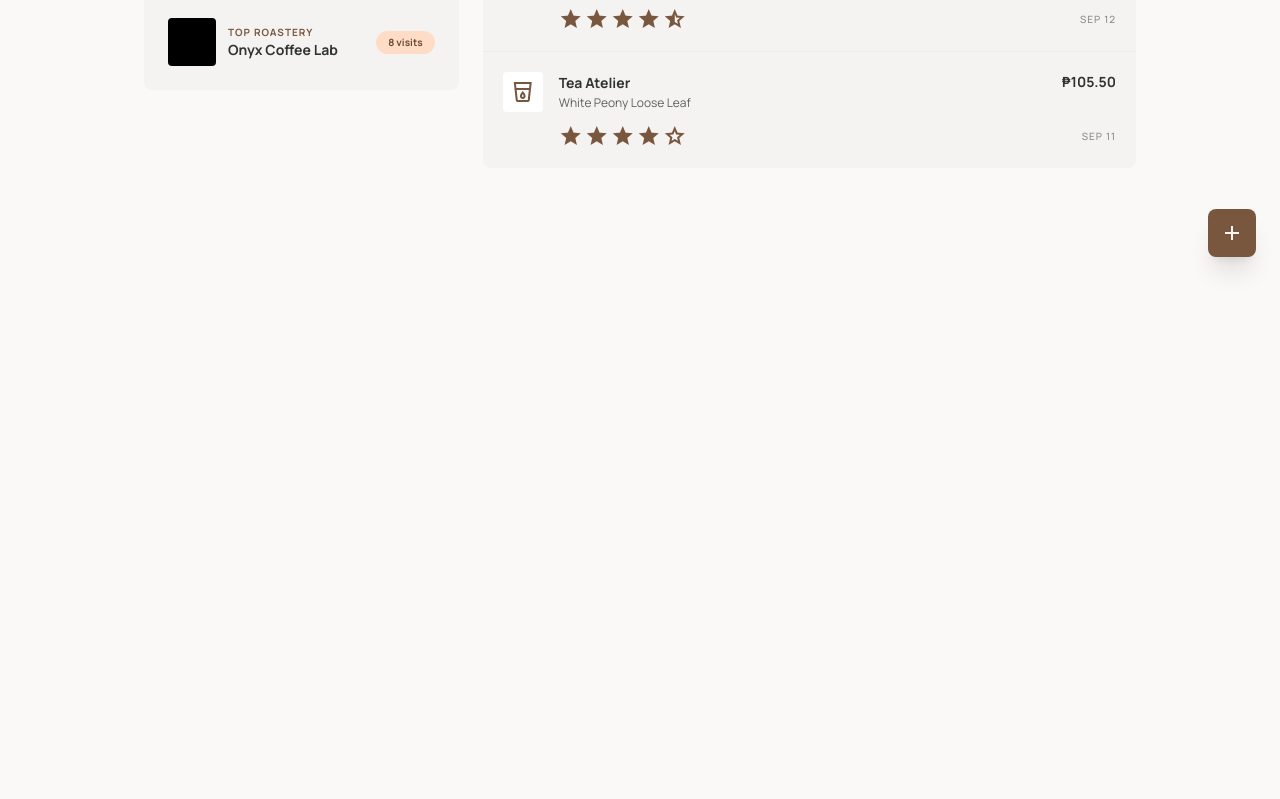
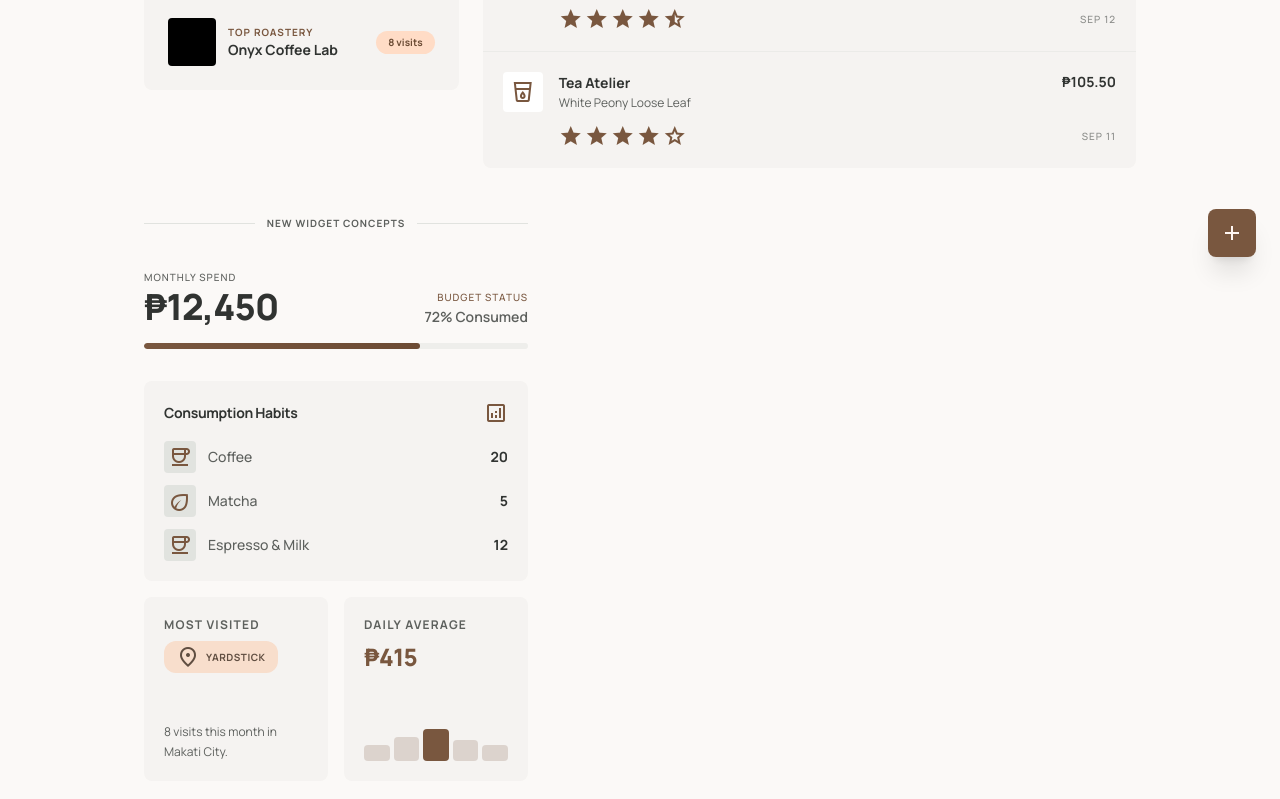
Before and after one commit to airemcs/brew-memoir, a Next.js app: page / in a window 1280 px wide. Shown: the part 519-1318 px from the top of the page. Before the commit the page ends 884 px from the top, so only its background shows below. Built offline with nearby package versions, Linux system fonts and the light colour scheme.

Commit message:
Create Additional Widgets

```diff
--- a/src/app/page.tsx
+++ b/src/app/page.tsx
@@ -1,5 +1,5 @@
 import Link from "next/link";
-import type { BeverageCategory, IEntry, OverviewStats } from "@/types";
+import type { BeverageCategory, CategoryBreakdown, IEntry, OverviewStats } from "@/types";
 
 // ---------------------------------------------------------------------------
 // Data layer — replace these with async DB / API calls when backend is ready.
@@ -100,6 +100,44 @@ function getRecentEntries(): (IEntry & { displayDate: string })[] {
 }
 
 // ---------------------------------------------------------------------------
+// New widget data — replace bodies with real API/DB calls when backend is ready.
+// Return types match src/types/index.ts so swapping in live data is a one-liner.
+// ---------------------------------------------------------------------------
+
+// Replace with: GET /api/analytics/budget — user's monthly budget + current spend
+function getBudgetStats(): { totalSpent: number; budgetAmount: number } {
+  return { totalSpent: 12450, budgetAmount: 17292 };
+}
+
+// Replace with: currentMonth.categoryBreakdown from GET /api/analytics/overview
+function getConsumptionBreakdown(): Pick<CategoryBreakdown, "category" | "count">[] {
+  return [
+    { category: "Coffee", count: 20 },
+    { category: "Matcha", count: 5 },
+    { category: "Espresso & Milk", count: 12 },
+  ];
+}
+
+// Replace with: top cafe by visit count from GET /api/analytics/overview
+function getMostVisited(): {
+  name: string;
+  neighborhood: string;
+  visits: number;
+  mapPhotoUrl: string | null;
+} {
+  return { name: "Yardstick", neighborhood: "Makati City", visits: 8, mapPhotoUrl: null };
+}
+
+// Replace with: totalSpent / active days from GET /api/analytics/overview
+// weeklyTrend: 5 values normalized 0–1, oldest → newest
+function getDailyAverageStats(): {
+  average: number;
+  weeklyTrend: [number, number, number, number, number];
+} {
+  return { average: 415, weeklyTrend: [0.5, 0.75, 1.0, 0.67, 0.5] };
+}
+
+// ---------------------------------------------------------------------------
 // Helpers
 // ---------------------------------------------------------------------------
 
@@ -150,6 +188,13 @@ export default function HomePage() {
   const stats = getOverviewStats();
   const topCafe = getTopCafe();
   const entries = getRecentEntries();
+
+  // New widget data
+  const budget = getBudgetStats();
+  const consumption = getConsumptionBreakdown();
+  const mostVisited = getMostVisited();
+  const dailyAvg = getDailyAverageStats();
+  const budgetPercent = Math.min(100, Math.round((budget.totalSpent / budget.budgetAmount) * 100));
 
   const categoryText = stats.categoryBreakdown
     .map((c) => `${c.percentage}% ${c.category}`)
@@ -368,6 +413,129 @@ export default function HomePage() {
             </div>
           </div>
         </div>
+
+        {/* ── New Widget Concepts (comparison) ── */}
+        <div className="mt-12 space-y-8 max-w-sm">
+          <div className="flex items-center gap-3">
+            <div className="h-px flex-1 bg-surface-variant" />
+            <span className="text-[10px] font-bold uppercase tracking-widest text-on-surface-variant">
+              New Widget Concepts
+            </span>
+            <div className="h-px flex-1 bg-surface-variant" />
+          </div>
+
+          {/* Monthly Spend Budget */}
+          <section className="space-y-4">
+            <div className="flex justify-between items-end">
+              <div>
+                <span className="text-[10px] font-medium tracking-widest uppercase text-on-surface-variant">
+                  Monthly Spend
+                </span>
+                <h2 className="text-4xl font-extrabold tracking-tight text-on-background">
+                  ₱{budget.totalSpent.toLocaleString("en-PH")}
+                </h2>
+              </div>
+              <div className="text-right">
+                <span className="text-[10px] font-medium tracking-widest uppercase text-primary">
+                  Budget Status
+                </span>
+                <p className="text-sm font-semibold text-on-surface-variant">
+                  {budgetPercent}% Consumed
+                </p>
+              </div>
+            </div>
+            <div className="h-1.5 w-full bg-surface-container rounded-full overflow-hidden">
+              <div
+                className="h-full bg-linear-to-r from-primary to-primary-dim rounded-full"
+                style={{ width: `${budgetPercent}%` }}
+              />
+            </div>
+          </section>
+
+          {/* Bento Grid */}
+          <div className="grid grid-cols-2 gap-4">
+            {/* Consumption Habits — col-span-2 */}
+            <div className="col-span-2 bg-surface-container-low rounded-xl p-5 space-y-4">
+              <div className="flex justify-between items-center">
+                <h3 className="text-sm font-bold tracking-tight text-on-surface">
+                  Consumption Habits
+                </h3>
+                <span className="material-symbols-outlined text-primary text-sm">
+                  analytics
+                </span>
+              </div>
+              <div className="space-y-3">
+                {consumption.map((item) => (
+                  <div key={item.category} className="flex items-center justify-between">
+                    <div className="flex items-center gap-3">
+                      <span className="w-8 h-8 flex items-center justify-center bg-surface-container-highest rounded-lg text-primary">
+                        <span className="material-symbols-outlined text-base">
+                          {CATEGORY_ICON[item.category]}
+                        </span>
+                      </span>
+                      <span className="text-sm font-medium text-on-surface-variant">
+                        {item.category}
+                      </span>
+                    </div>
+                    <span className="text-sm font-bold text-on-surface">{item.count}</span>
+                  </div>
+                ))}
+              </div>
+            </div>
+
+            {/* Most Visited */}
+            <div className="bg-surface-container-low rounded-xl p-5 flex flex-col justify-between aspect-square relative overflow-hidden">
+              <div className="relative z-10">
+                <h3 className="text-xs font-bold tracking-widest uppercase text-on-surface-variant mb-2">
+                  Most Visited
+                </h3>
+                <div className="inline-flex items-center gap-1.5 bg-secondary-container px-3 py-1 rounded-full">
+                  <span className="material-symbols-outlined text-xs text-on-secondary-container">
+                    location_on
+                  </span>
+                  <span className="text-[10px] font-bold text-on-secondary-container uppercase tracking-wider">
+                    {mostVisited.name}
+                  </span>
+                </div>
+              </div>
+              {/* Swap src for mostVisited.mapPhotoUrl when backend provides it */}
+              {mostVisited.mapPhotoUrl && (
+                <div className="absolute inset-0 opacity-10">
+                  <img
+                    src={mostVisited.mapPhotoUrl}
+                    alt="Location map"
+                    className="w-full h-full object-cover"
+                  />
+                </div>
+              )}
+              <p className="relative z-10 text-xs text-on-surface-variant leading-relaxed">
+                {mostVisited.visits} visits this month in {mostVisited.neighborhood}.
+              </p>
+            </div>
+
+            {/* Daily Average */}
+            <div className="bg-surface-container-low rounded-xl p-5 flex flex-col justify-between aspect-square">
+              <div>
+                <h3 className="text-xs font-bold tracking-widest uppercase text-on-surface-variant mb-2">
+                  Daily Average
+                </h3>
+                <div className="text-2xl font-extrabold tracking-tight text-primary">
+                  ₱{dailyAvg.average.toLocaleString("en-PH")}
+                </div>
+              </div>
+              {/* weeklyTrend: 5 values normalized 0–1, oldest → newest */}
+              <div className="flex items-end gap-1 h-8">
+                {dailyAvg.weeklyTrend.map((v, i) => (
+                  <div
+                    key={i}
+                    className={`w-full rounded-sm ${i === 2 ? "bg-primary" : "bg-primary/20"}`}
+                    style={{ height: `${v * 100}%` }}
+                  />
+                ))}
+              </div>
+            </div>
+          </div>
+        </div>
       </main>
 
       {/* ── FAB ── */}
```
